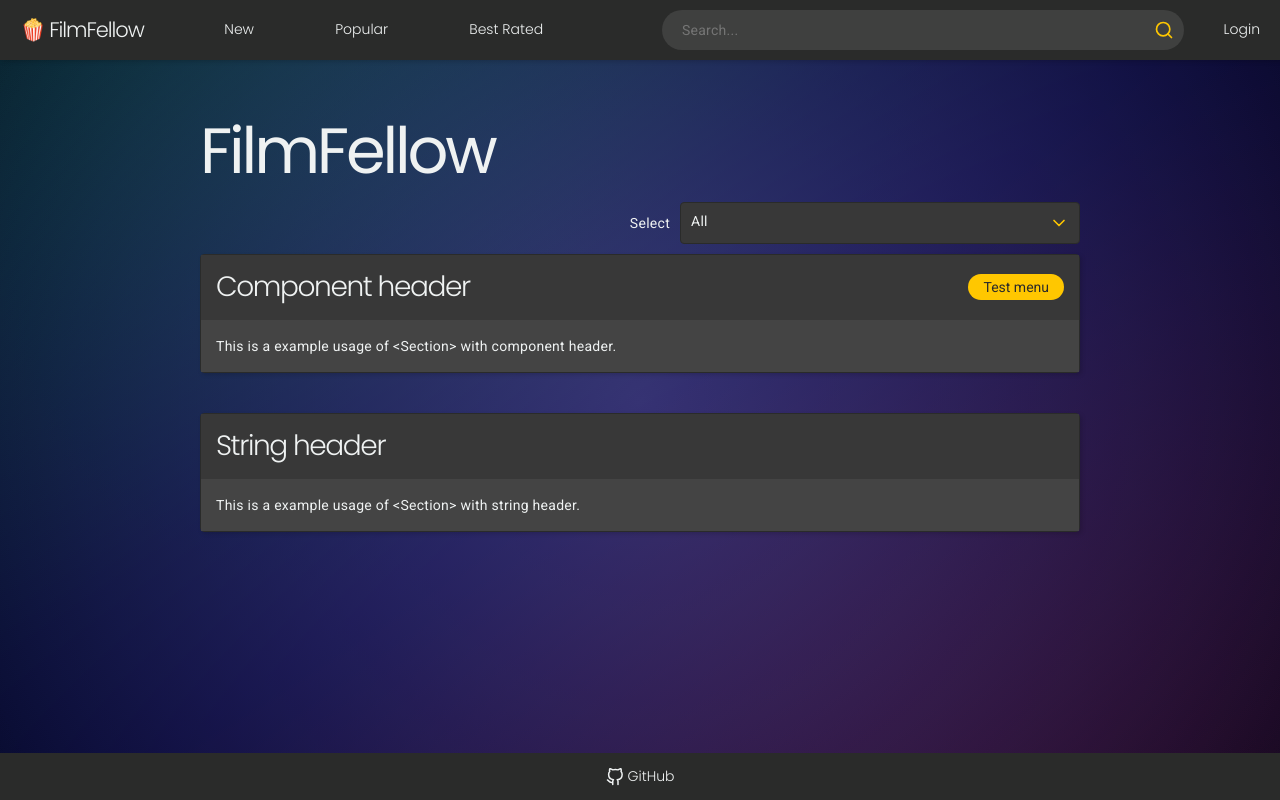
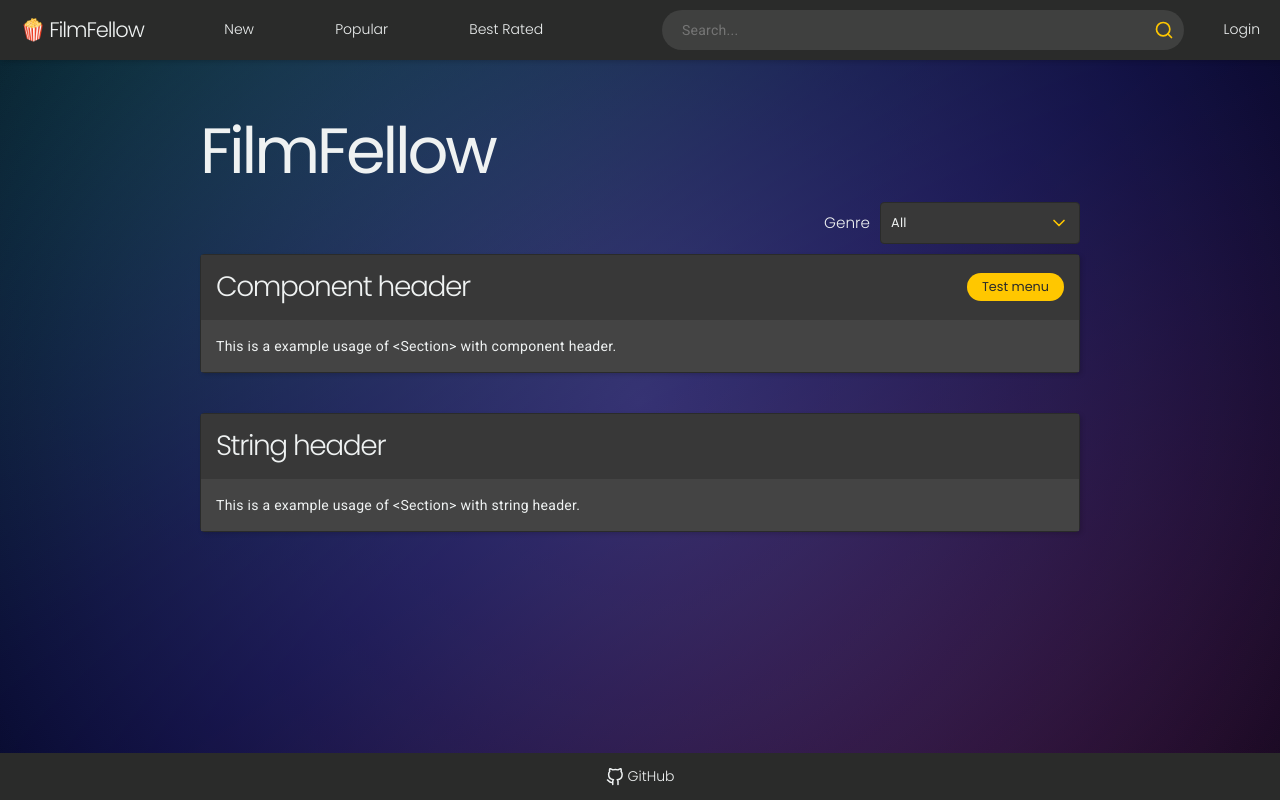
Before and after one commit to Moiman/FilmFellow, a Next.js app in the folder frontend/: page / in a window 1280 px wide. Built offline with nearby package versions, Linux system fonts and the light colour scheme.

Commit message:
Adjust default styles

```diff
--- a/frontend/app/page.tsx
+++ b/frontend/app/page.tsx
@@ -10,7 +10,6 @@ export default function Home() {
       <h3>Component header</h3>{" "}
       <DropdownMenu
         button={<button>Test menu</button>}
-        zIndex={10}
         width={200}
         buttonAlign="right"
       >
@@ -61,11 +60,11 @@ export default function Home() {
           gap: "10px",
         }}
       >
-        <p>Select</p>
+        <h6>Genre</h6>
         <DropdownMenu
           selected={selectedGenre ? selectedGenre.name : ""}
-          zIndex={30}
-          width={400}
+          width={200}
+          zIndex={10}
         >
           {exampleGenres.map((option: Genre) => (
             <button
--- a/frontend/components/header.tsx
+++ b/frontend/components/header.tsx
@@ -63,10 +63,10 @@ export const Header = () => {
         </button>
       </div>
 
-      <div className="sub-nav-narrow highlight-nav">
+      <div className="sub-nav-narrow">
         <DropdownMenu
           width={100}
-          zIndex={10}
+          zIndex={20}
           button={
             <button
               className="button-transparent"
@@ -95,7 +95,6 @@ export const Header = () => {
               {link.text}
             </Link>
           ))}
-
           {isLoggedIn ? (
             SubNavLinks.map((link: any) => (
               <Link
--- a/frontend/sass/abstracts/_variables.scss
+++ b/frontend/sass/abstracts/_variables.scss
@@ -25,6 +25,7 @@ $h2-font-size: 2.25em;
 $h3-font-size: 1.75em;
 $h4-font-size: 1.5em;
 $h5-font-size: 1.25em;
+$h6-font-size: 0.95em;
 
 $p-font-size: 0.875em;
 $a-font-size: 0.875em;
--- a/frontend/sass/base/_typography.scss
+++ b/frontend/sass/base/_typography.scss
@@ -7,39 +7,42 @@ h1,
 h2,
 h3,
 h4,
-h5 {
+h5,
+h6 {
   font-family: abstracts.$default-title-font;
+  line-height: abstracts.$default-line-height;
   letter-spacing: abstracts.$title-letter-spacing;
 }
 
 h1 {
   font-size: abstracts.$h1-font-size;
-  line-height: abstracts.$default-line-height;
   font-weight: 400;
 }
 
 h2 {
   font-size: abstracts.$h2-font-size;
-  line-height: abstracts.$default-line-height;
   font-weight: 400;
 }
 
 h3 {
   font-size: abstracts.$h3-font-size;
-  line-height: abstracts.$default-line-height;
   font-weight: 300;
 }
 
 h4 {
   font-size: abstracts.$h4-font-size;
-  line-height: abstracts.$default-line-height;
   font-weight: 300;
 }
 
 h5 {
   font-size: abstracts.$h5-font-size;
-  line-height: abstracts.$default-line-height;
   font-weight: 400;
+}
+
+h6 {
+  letter-spacing: 0;
+  font-size: abstracts.$h6-font-size;
+  font-weight: 300;
 }
 
 // Links
--- a/frontend/sass/components/_buttons.scss
+++ b/frontend/sass/components/_buttons.scss
@@ -2,8 +2,8 @@
 @use "../abstracts" as abstracts;
 
 button {
-  font-family: abstracts.$default-text-font;
-  font-size: abstracts.$p-font-size;
+  font-family: abstracts.$default-title-font;
+  font-size: 0.8em;
   font-weight: 400;
 
   background-color: map.get(map.get(abstracts.$highlight-colors, "yellow"), "default");
--- a/frontend/sass/components/_dropdownMenu.scss
+++ b/frontend/sass/components/_dropdownMenu.scss
@@ -9,10 +9,7 @@
 
   .dropdown-header,
   .dropdown-menu {
-    font-family: abstracts.$default-text-font;
-    font-size: abstracts.$p-font-size;
-    color: abstracts.$primary-light;
-    letter-spacing: abstracts.$text-letter-spacing;
+    font-size: 0.8em;
     text-align: left;
 
     background-color: abstracts.$primary-darkgrey;
@@ -22,8 +19,12 @@
   }
 
   .dropdown-header {
+    color: abstracts.$primary-light;
+    letter-spacing: abstracts.$text-letter-spacing;
+
     display: inline-flex;
     justify-content: space-between;
+    align-items: center;
     padding: 10px;
     border: 1px solid abstracts.$primary-dark;
 
@@ -50,7 +51,7 @@
 
     .dropdown-item {
       color: abstracts.$primary-light;
-      font-size: inherit;
+      font-size: 1em;
 
       border: 1px solid abstracts.$primary-dark;
       background-color: abstracts.$primary-darkgrey;
@@ -61,6 +62,7 @@
 
       display: inline-flex;
       justify-content: space-between;
+      align-items: center;
 
       text-align: left;
 
```
